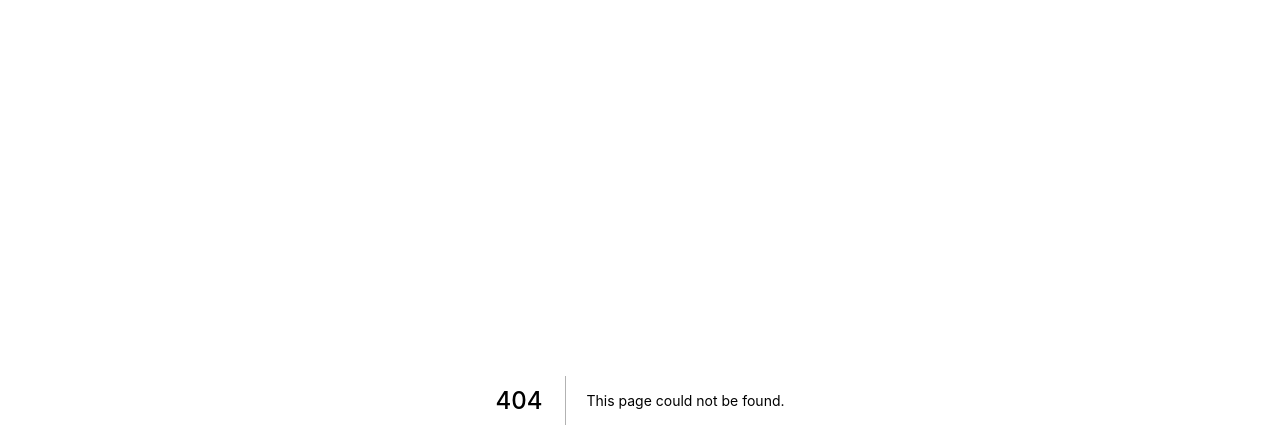
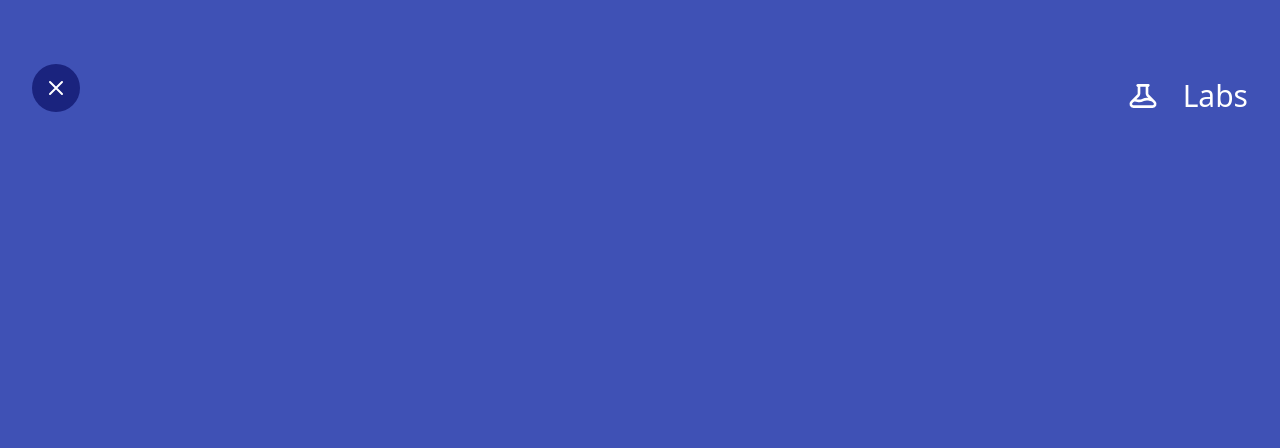
Before and after one commit to PongsakornNaklang/portfolio, a Next.js app: page /labs in a window 1280 px wide. Before the commit this address had no page. Shown: the top 448 px of the page. Built offline with nearby package versions, Linux system fonts and the light colour scheme.

Commit message:
[+] About, Labs and Contact page

```diff
--- a/components/contents.js
+++ b/components/contents.js
@@ -1,4 +1,5 @@
 import Menu from "./menu";
+import { ProjectSVGPath, AboutSVGPath, LabSVGPath, ContactSVGPath } from "./svg_path";
 
 const Contents = () => {
 
@@ -9,34 +10,26 @@ const Contents = () => {
                 <Menu
                     title={'Projects'}
                     subtitle={'Web / Mobile application'}
-                    svgPath={
-                        <path stroke-linecap="round" stroke-linejoin="round" stroke-width="2" d="M10 20l4-16m4 4l4 4-4 4M6 16l-4-4 4-4" />
-                    }
+                    svgPath={<ProjectSVGPath />}
                     link={'projects'}
                 />
 
                 <Menu
                     title={'About'}
                     subtitle={'Experience / Skills / Education'}
-                    svgPath={
-                        <path stroke-linecap="round" stroke-linejoin="round" stroke-width="2" d="M16 7a4 4 0 11-8 0 4 4 0 018 0zM12 14a7 7 0 00-7 7h14a7 7 0 00-7-7z" />
-                    }
+                    svgPath={<AboutSVGPath />}
                     link={'about'}
                 />
                 <Menu
                     title={'Labs'}
                     subtitle={'🚧'}
-                    svgPath={
-                        <path stroke-linecap="round" stroke-linejoin="round" stroke-width="2" d="M19.428 15.428a2 2 0 00-1.022-.547l-2.387-.477a6 6 0 00-3.86.517l-.318.158a6 6 0 01-3.86.517L6.05 15.21a2 2 0 00-1.806.547M8 4h8l-1 1v5.172a2 2 0 00.586 1.414l5 5c1.26 1.26.367 3.414-1.415 3.414H4.828c-1.782 0-2.674-2.154-1.414-3.414l5-5A2 2 0 009 10.172V5L8 4z" />
-                    }
+                    svgPath={<LabSVGPath />}
                     link={'labs'}
                 />
                 <Menu
                     title={'Contact'}
                     subtitle={'Email / Github / Facebook'}
-                    svgPath={
-                        <path stroke-linecap="round" stroke-linejoin="round" stroke-width="2" d="M16 12a4 4 0 10-8 0 4 4 0 008 0zm0 0v1.5a2.5 2.5 0 005 0V12a9 9 0 10-9 9m4.5-1.206a8.959 8.959 0 01-4.5 1.207" />
-                    }
+                    svgPath={<ContactSVGPath />}
                     link={'contact'}
                 />
             </dl>
--- a/components/menu.js
+++ b/components/menu.js
@@ -36,6 +36,7 @@ const Menu = ({ title, subtitle, svgPath, link }) => {
                         <motion.p
                             layoutId={`${link}-title`}
                             className="ml-20 text-lg leading-4 font-medium text-gray-900 "
+                            initial={{ opacity: 0 }}
                             animate={{ opacity: 1 }}
                             transition={{ duration: 0.5 }}
                         >
--- /dev/null
+++ b/components/motion_container.js
@@ -0,0 +1,21 @@
+import { motion } from "framer-motion"
+import {  useRouter } from 'next/router'
+
+const MotionContainer = ({ children }) => {
+    const router = useRouter()
+    const path = router.pathname.split('/')[1]
+
+    return (
+        <motion.div
+            layoutId={`${path}-svg-box`}
+            className='bg-indigo-500 h-screen w-screen pt-4'
+            initial={{ opacity: 0 }}
+            animate={{ opacity: 1 }}
+            transition={{ duration: 0.2 }}
+        >
+            {children}
+        </motion.div>
+    )
+}
+
+export default MotionContainer
--- a/components/project_card.js
+++ b/components/project_card.js
@@ -7,7 +7,7 @@ const ProjectCard = () => {
             className=' bg-blue-gray-900 rounded-3xl pt-4 pr-4 pb-4 pl-4'
             style={{ maxWidth: 900, height: '66vh' }}
         >
-            <Image src='/images/Screen.png' height={300} width={400} />
+            {/* <Image src='/images/Screen.png' height={300} width={400} /> */}
         </div>
     )
 }
--- /dev/null
+++ b/components/svg_path.js
@@ -0,0 +1,15 @@
+export const ContactSVGPath = () => {
+    return <path strokeLinecap="round" strokeLinejoin="round" strokeWidth="2" d="M16 12a4 4 0 10-8 0 4 4 0 008 0zm0 0v1.5a2.5 2.5 0 005 0V12a9 9 0 10-9 9m4.5-1.206a8.959 8.959 0 01-4.5 1.207" />
+}
+
+export const ProjectSVGPath = () => {
+    return <path strokeLinecap="round" strokeLinejoin="round" strokeWidth="2" d="M10 20l4-16m4 4l4 4-4 4M6 16l-4-4 4-4" />
+}
+
+export const LabSVGPath = () => {
+    return <path strokeLinecap="round" strokeLinejoin="round" strokeWidth="2" d="M19.428 15.428a2 2 0 00-1.022-.547l-2.387-.477a6 6 0 00-3.86.517l-.318.158a6 6 0 01-3.86.517L6.05 15.21a2 2 0 00-1.806.547M8 4h8l-1 1v5.172a2 2 0 00.586 1.414l5 5c1.26 1.26.367 3.414-1.415 3.414H4.828c-1.782 0-2.674-2.154-1.414-3.414l5-5A2 2 0 009 10.172V5L8 4z" />
+}
+
+export const AboutSVGPath = () => {
+    return <path strokeLinecap="round" strokeLinejoin="round" strokeWidth="2" d="M16 7a4 4 0 11-8 0 4 4 0 018 0zM12 14a7 7 0 00-7 7h14a7 7 0 00-7-7z" />
+}
--- /dev/null
+++ b/components/title_bar.js
@@ -0,0 +1,54 @@
+import { motion } from "framer-motion"
+import { useRouter } from "next/router"
+
+const TitleBar = ({ title, svgPath }) => {
+    const router = useRouter()
+    const link = router.pathname.split('/')[1]
+
+    return (
+        <div className='inline-flex w-full'>
+            <motion.figure
+                className='h-16 w-16 justify-start'
+                initial={{ opacity: 0 }}
+                animate={{ opacity: 1 }}
+                transition={{ delay: 0.5, duration: 1 }}
+            >
+                <motion.button
+                    className="py-3 px-3 rounded-full items-center bg-indigo-900 text-white focus:outline-none"
+                    whileHover={{ scale: 1.25 }}
+                    whileTap={{ scale: 0.9 }}
+                    onClick={() => router.push('/')}
+                >
+                    <svg className="h-6 w-6 " xmlns="http://www.w3.org/2000/svg" fill="none" viewBox="0 0 24 24" stroke="currentColor">
+                        <path strokeLinecap="round" strokeLinejoin="round" strokeWidth="2" d="M6 18L18 6M6 6l12 12" />
+                    </svg>
+
+                </motion.button>
+            </motion.figure>
+
+            <div className='flex inline-flex justify-end h-18 w-full items-center '>
+                <motion.svg
+                    layoutId={`${link}-svg`}
+                    initial={{ opacity: 0 }}
+                    animate={{ opacity: 1 }}
+                    transition={{ duration: 1, delay: 0.5 }}
+                    className={`h-8 w-8 text-white `} xmlns="http://www.w3.org/2000/svg" fill="none" viewBox="0 0 24 24" stroke="currentColor"
+                >
+                    {svgPath}
+                </motion.svg>
+
+                <motion.p
+                    layoutId={`${link}-title`}
+                    className="ml-6 text-3xl leading-3 font-medium text-white "
+                    initial={{ opacity: 0 }}
+                    animate={{ opacity: 1 }}
+                    transition={{ duration: 1, delay: 0.5 }}
+                >
+                    {title}
+                </motion.p>
+            </div>
+        </div>
+    )
+}
+
+export default TitleBar
--- /dev/null
+++ b/pages/about.js
@@ -0,0 +1,22 @@
+import { AboutSVGPath } from "../components/svg_path"
+import MotionContainer from "../components/motion_container"
+import Head from "next/head"
+import Container from "../components/container"
+import TitleBar from "../components/title_bar"
+
+const About = () => {
+    return (
+        <MotionContainer>
+            <Head>
+                <title>About</title>
+            </Head>
+
+            <Container>
+                <TitleBar title='About' svgPath={<AboutSVGPath />} />
+            </Container>
+
+        </MotionContainer>
+    )
+}
+
+export default About
--- /dev/null
+++ b/pages/contact.js
@@ -0,0 +1,24 @@
+import { motion } from "framer-motion"
+import Head from "next/head"
+import Container from "../components/container"
+import TitleBar from "../components/title_bar"
+import MotionContainer from "../components/motion_container"
+
+const { ContactSVGPath } = require("../components/svg_path")
+
+const Contact = () => {
+    return (
+        <MotionContainer>
+            <Head>
+                <title>Contact</title>
+            </Head>
+
+            <Container>
+                <TitleBar title='Contact' svgPath={<ContactSVGPath />} />
+            </Container>
+
+        </MotionContainer>
+    )
+}
+
+export default Contact
--- /dev/null
+++ b/pages/labs.js
@@ -0,0 +1,22 @@
+import MotionContainer from "../components/motion_container"
+import Head from "next/head"
+import Container from "../components/container"
+import TitleBar from "../components/title_bar"
+import { LabSVGPath } from "../components/svg_path"
+
+const Labs = () => {
+    return (
+        <MotionContainer>
+            <Head>
+                <title>Labs</title>
+            </Head>
+
+            <Container>
+                <TitleBar title='Labs' svgPath={<LabSVGPath />} />
+            </Container>
+
+        </MotionContainer>
+    )
+}
+
+export default Labs
--- a/pages/projects.js
+++ b/pages/projects.js
@@ -8,65 +8,22 @@ import SwiperCore, { EffectCoverflow } from 'swiper';
 
 import 'swiper/swiper.min.css';
 import 'swiper/components/effect-coverflow/effect-coverflow.min.css';
+import MotionContainer from "../components/motion_container"
+import TitleBar from "../components/title_bar"
+import { ProjectSVGPath } from "../components/svg_path"
 
 SwiperCore.use([EffectCoverflow])
 
 const Projects = () => {
     const router = useRouter()
     return (
-        <motion.div
-            layoutId={`projects-svg-box`}
-            className='bg-indigo-500 h-screen w-screen pt-4'
-            initial={{ opacity: 0 }}
-            animate={{ opacity: 1 }}
-            transition={{ duration: 0.2 }}
-        >
+        <MotionContainer>
             <Head>
                 <title>Hello Projects</title>
             </Head>
 
             <Container>
-
-                <div className='inline-flex w-full'>
-                    <motion.figure
-                        className='h-16 w-16 justify-start'
-                        initial={{ opacity: 0 }}
-                        animate={{ opacity: 1 }}
-                        transition={{ delay: 0.5, duration: 1 }}
-                    >
-                        <motion.button
-                            className="py-3 px-3 rounded-full items-center bg-indigo-900 text-white focus:outline-none"
-                            whileHover={{ scale: 1.25 }}
-                            whileTap={{ scale: 0.9 }}
-                            onClick={() => router.push('/')}
-                        >
-                            <svg className="h-6 w-6 " xmlns="http://www.w3.org/2000/svg" fill="none" viewBox="0 0 24 24" stroke="currentColor">
-                                <path stroke-linecap="round" stroke-linejoin="round" stroke-width="2" d="M6 18L18 6M6 6l12 12" />
-                            </svg>
-
-                        </motion.button>
-                    </motion.figure>
-
-                    <div className='flex inline-flex justify-end h-18 w-full items-center '>
-                        <motion.svg
-                            layoutId={`projects-svg`}
-                            initial={{ opacity: 0 }}
-                            animate={{ opacity: 1 }}
-                            transition={{ duration: 1, delay: 0.5 }}
-                            className={`h-8 w-8 text-white `} xmlns="http://www.w3.org/2000/svg" fill="none" viewBox="0 0 24 24" stroke="currentColor"
-                        >
-                            <path stroke-linecap="round" stroke-linejoin="round" stroke-width="2" d="M10 20l4-16m4 4l4 4-4 4M6 16l-4-4 4-4" />
-                        </motion.svg>
-
-                        <motion.p
-                            layoutId={`projects-title`}
-                            className="ml-6 text-3xl leading-3 font-medium text-white "
-                            transition={{ duration: 1, delay: 0.5 }}
-                        >
-                            Projects
-                    </motion.p>
-                    </div>
-                </div>
+                <TitleBar title='Projects' svgPath={<ProjectSVGPath />} />
             </Container>
 
             <motion.div
@@ -110,7 +67,7 @@ const Projects = () => {
                 </Swiper>
             </motion.div>
 
-        </motion.div >
+        </MotionContainer>
     )
 }
 
```
Also changed, not shown: 1 other file (tests, documents, lock files or other folders).
